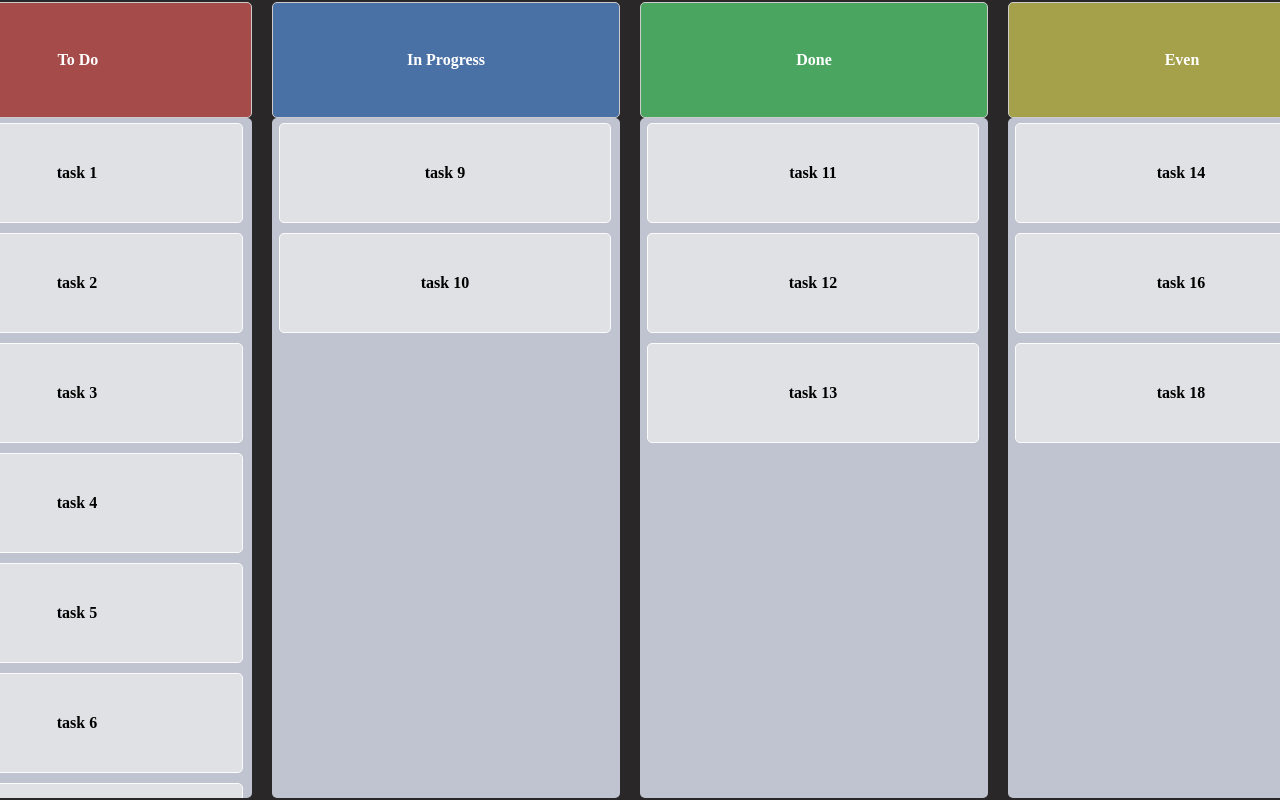
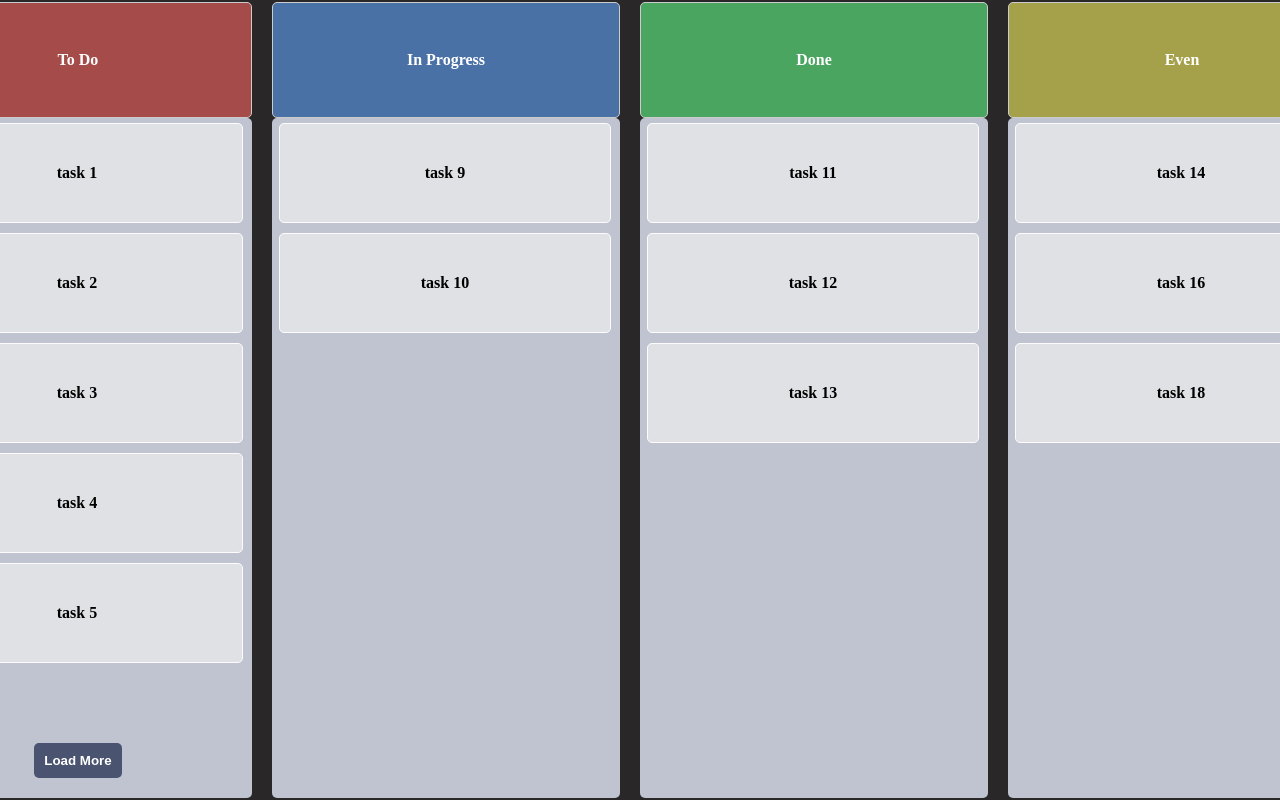
Before and after one commit to demetgas/drag-drop-vue, a Vue app: page / in a window 1280 px wide. Shown: the top 800 px of the page. Built offline with nearby package versions, Linux system fonts and the light colour scheme.

Commit message:
button fixed

```diff
--- a/src/components/TaskCard.vue
+++ b/src/components/TaskCard.vue
@@ -1,24 +1,24 @@
 <template>
   <div class="cardContainer">
-    <div v-for="x in data" :key="x.id" class="card">
-      <div class="title" :style="{ backgroundColor: x.backgroundColor }">
-        <div class="titleName">{{ x.id }}</div>
+    <div v-for="dataItem in data" :key="dataItem.id" class="card">
+      <div class="title" :style="{ backgroundColor: dataItem.backgroundColor }">
+        <div class="titleName">{{ dataItem.id }}</div>
       </div>
       <div class="list">
         <div
           class="listItem"
           :draggable="true"
-          v-for="task in x.tasks"
-          :key="task.name"
+          v-for="(task, taskIndex) in displayTasks(dataItem)"
+          :key="taskIndex"
         >
           {{ task.name }}
         </div>
         <button
+          v-if="dataItem.tasks.length > 5"
           class="btn"
-          @click="showMoreTasks(x.id)"
-          v-if="x.tasks.length > 5"
+          @click="toggleShowMoreTasks(dataItem.id)"
         >
-          {{ newTasks[x.id] ? "Show Less" : "Load More" }}
+          {{ showMoreTasks[dataItem.id] ? "Show Less" : "Load More" }}
         </button>
       </div>
     </div>
@@ -68,19 +68,21 @@ export default {
           backgroundColor: "#A5A14A",
         },
       ],
-      newTasks: {},
+      showMoreTasks: {},
     };
   },
 
   methods: {
-    showMoreTasks(id) {
-      this.newTasks = {
-        ...this.newTasks,
-        [id]: !this.newTasks[id],
+    toggleShowMoreTasks(id) {
+      this.showMoreTasks = {
+        ...this.showMoreTasks,
+        [id]: !this.showMoreTasks[id],
       };
     },
-    displayTasks(x) {
-      return this.newTasks[x.id] ? x.tasks : x.arrayItem.tasks.slice(0, 5);
+    displayTasks(dataItem) {
+      return this.showMoreTasks[dataItem.id]
+        ? dataItem.tasks
+        : dataItem.tasks.slice(0, 5);
     },
   },
 };
```
